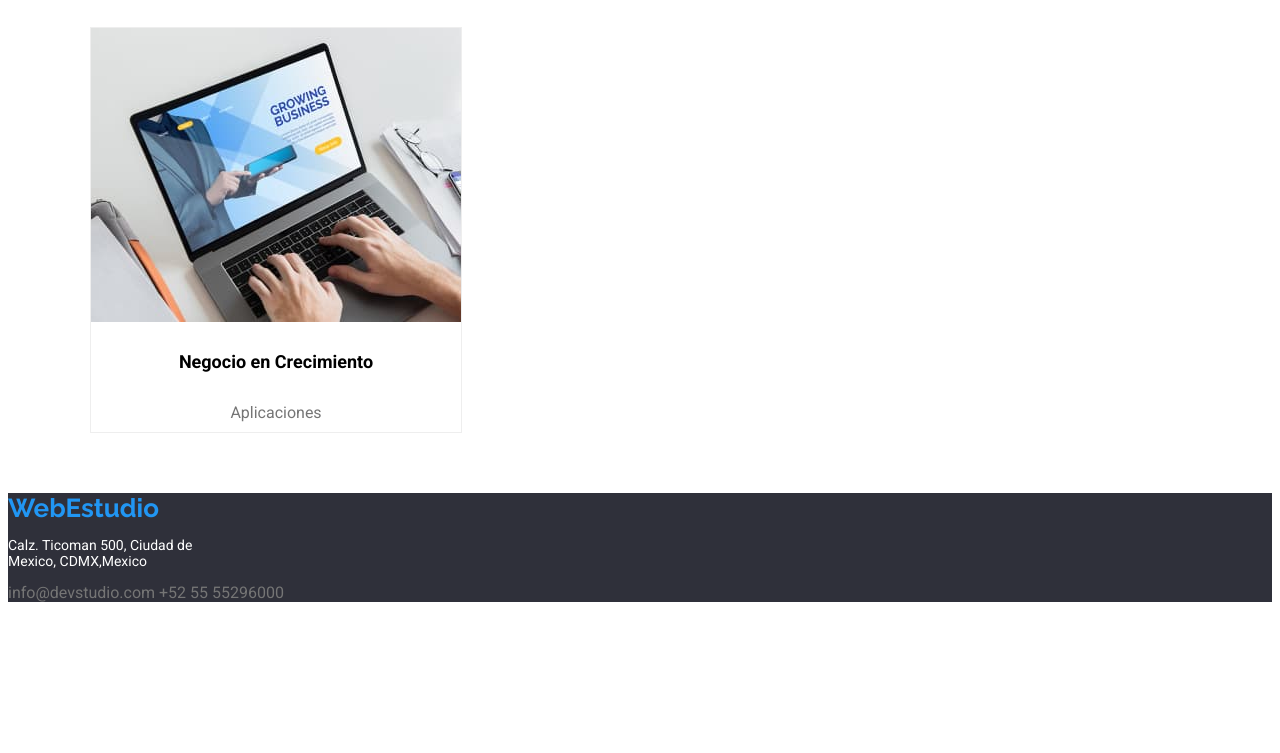
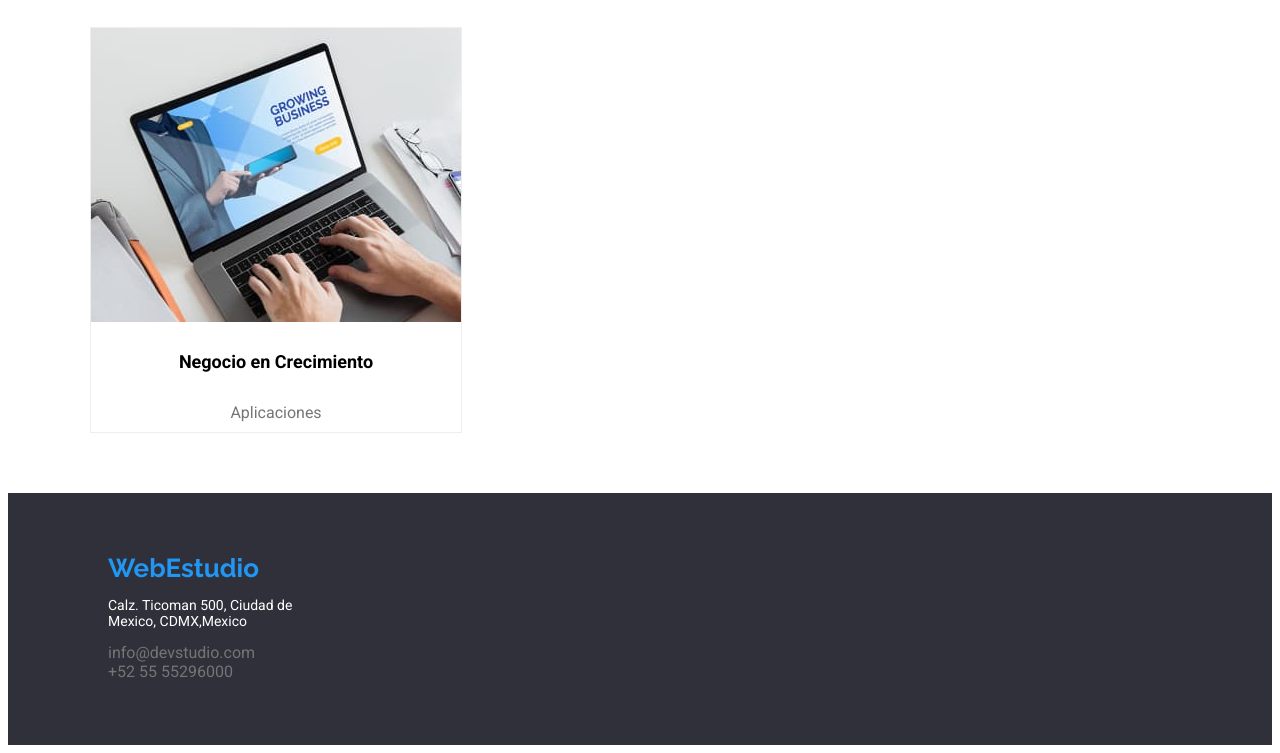
Before and after one commit to Jhon0426/goit-markup-hw-03, a plain HTML site: page portafolio.html in a window 1280 px wide. Shown: the part 1923-2676 px from the top of the page. Before the commit the page ends 2533 px from the top, so only its background shows below. Drawn offline with Linux system fonts and the light colour scheme.

Commit message:
se gregan cambios en portafolio

```diff
--- a/css/portafolio.css
+++ b/css/portafolio.css
@@ -120,27 +120,35 @@ main {
 
 /*Footer*/
 
-footer {
+#pie-pagina {
     background-color: #2F303A;
     margin-top: 30px;
+    height: 252px;
 }
 
-footer a {
+#pie-pagina .contacto a {
     text-decoration: none;
     color: #757575;
 }
 
-footer .logo {
+#pie-pagina .logo a {
     font-family: raleway;
     font-size: 26px;
     color: #2196F3;
+    text-decoration: none;
 }
 
-footer p {
+#pie-pagina .ubicacion p {
     color: #fff;
     font-size: 14px;
     font-family: roboto;
     text-align: left;
 }
 
+#pie-pagina .final {
+    padding-top: 60px;
+    padding-left: 100px;
+    padding-bottom: 60px;
+}
+
 /*Footer*/
--- a/css/style.css
+++ b/css/style.css
@@ -81,6 +81,8 @@ main {
 /*cualidades starts*/
 #cualidades {
     margin: 0 100px;
+    padding-top: 50px;
+    padding-bottom: 50px;
     font-family: roboto;
     font-size: 14px;
     display: flex;
@@ -112,12 +114,14 @@ main {
 
 #empresa {
     text-align: center;
+    padding-bottom: 50px;
 }
 
 #empresa h2 {
     font-size: 36px;
     color: #212121;
     font-family: roboto;
+    padding-bottom: 25px;
 }
 
 #empresa img {
@@ -137,6 +141,7 @@ main {
     font-size: 36px;
     color: #212121;
     font-family: roboto;
+    padding-top: 80px;
 }
 
 #equipo h3 {
@@ -166,29 +171,29 @@ main {
 
 /*footer starts*/
 
-footer {
+#pie-pagina {
     background-color: #2F303A;
     margin-top: 30px;
 }
 
-footer a {
+#pie-pagina .contacto a {
     text-decoration: none;
     color: #757575;
 }
 
-footer .logo {
+#pie-pagina .logo a {
     font-family: raleway;
     font-size: 26px;
     color: #2196F3;
+    text-decoration: none;
 }
 
-footer p {
+#pie-pagina .ubicacion p {
     color: #fff;
     font-size: 14px;
     font-family: roboto;
 }
 
-/*footer ends*/
 #pie-pagina {
     height: 252px;
 }
@@ -198,4 +203,5 @@ footer p {
     padding-left: 100px;
     padding-bottom: 60px;
 }
+
 /*footer ends*/
--- a/portafolio.html
+++ b/portafolio.html
@@ -95,11 +95,23 @@
                 </div>
              </div>
         </section>
-        <footer>
-            <a href="#" class="logo">WebEstudio</a>
-            <p>Calz. Ticoman 500, Ciudad de<br> Mexico, CDMX,Mexico</p>
-            <a href="mailto:info@devstudio.com">info@devstudio.com</a>
-            <a href="tel:+525555296000">+52 55 55296000</a>
+        <footer id="pie-pagina">
+            <div class="final">
+                <div class="logo">
+                    <a href="#">WebEstudio</a>
+                </div>
+                <div class="ubicacion">
+                    <p>Calz. Ticoman 500, Ciudad de<br> Mexico, CDMX,Mexico</p>
+                </div>
+                <div class="contacto">
+                    <div>
+                        <a href="mailto:info@devstudio.com">info@devstudio.com</a>
+                    </div>
+                    <div>
+                        <a href="tel:+525555296000">+52 55 55296000</a>
+                    </div>
+                </div>
+            </div>
         </footer>
     </main>
 </body>
```
Also changed, not shown: index.html (+3 -2 lines).
